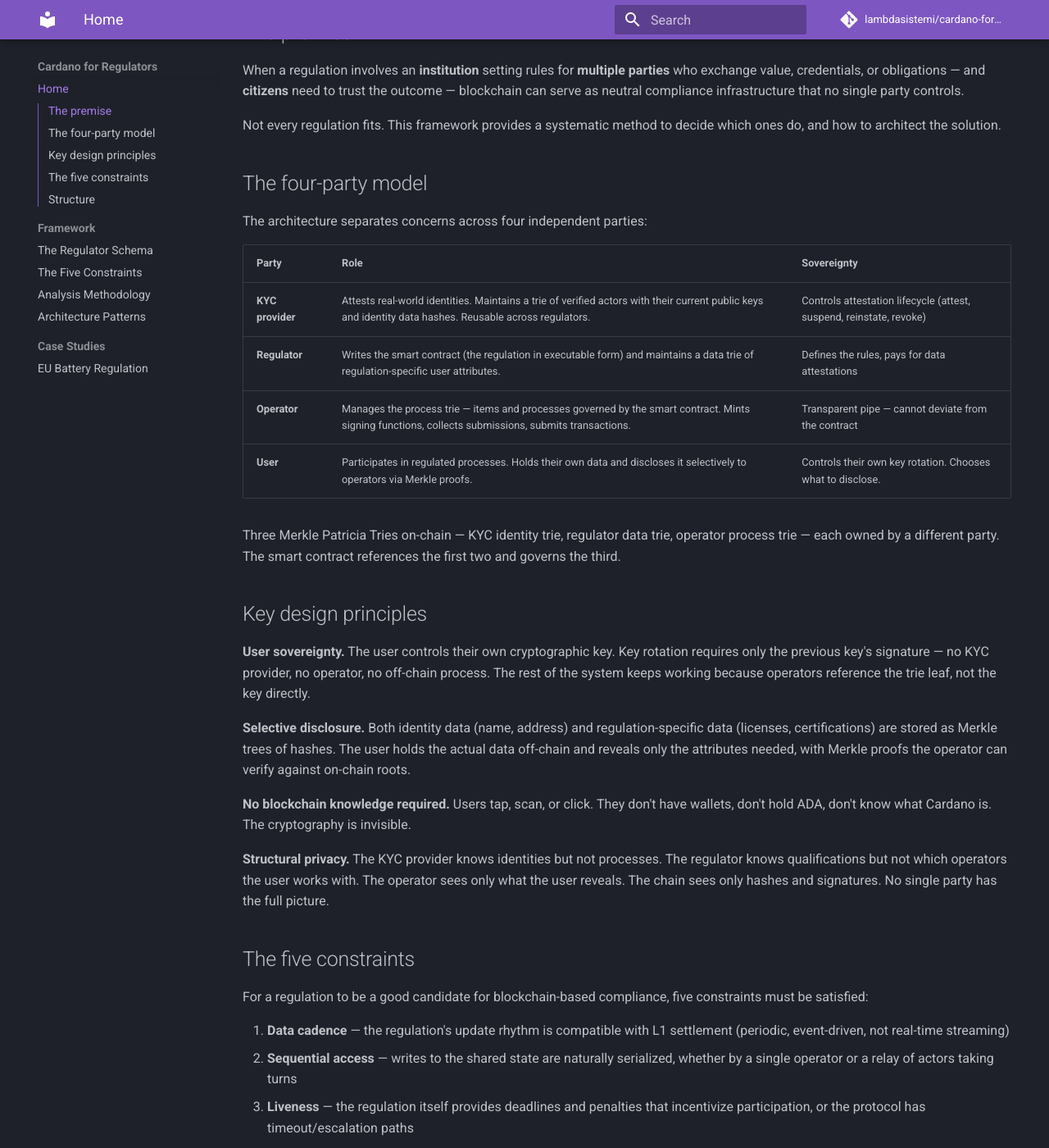
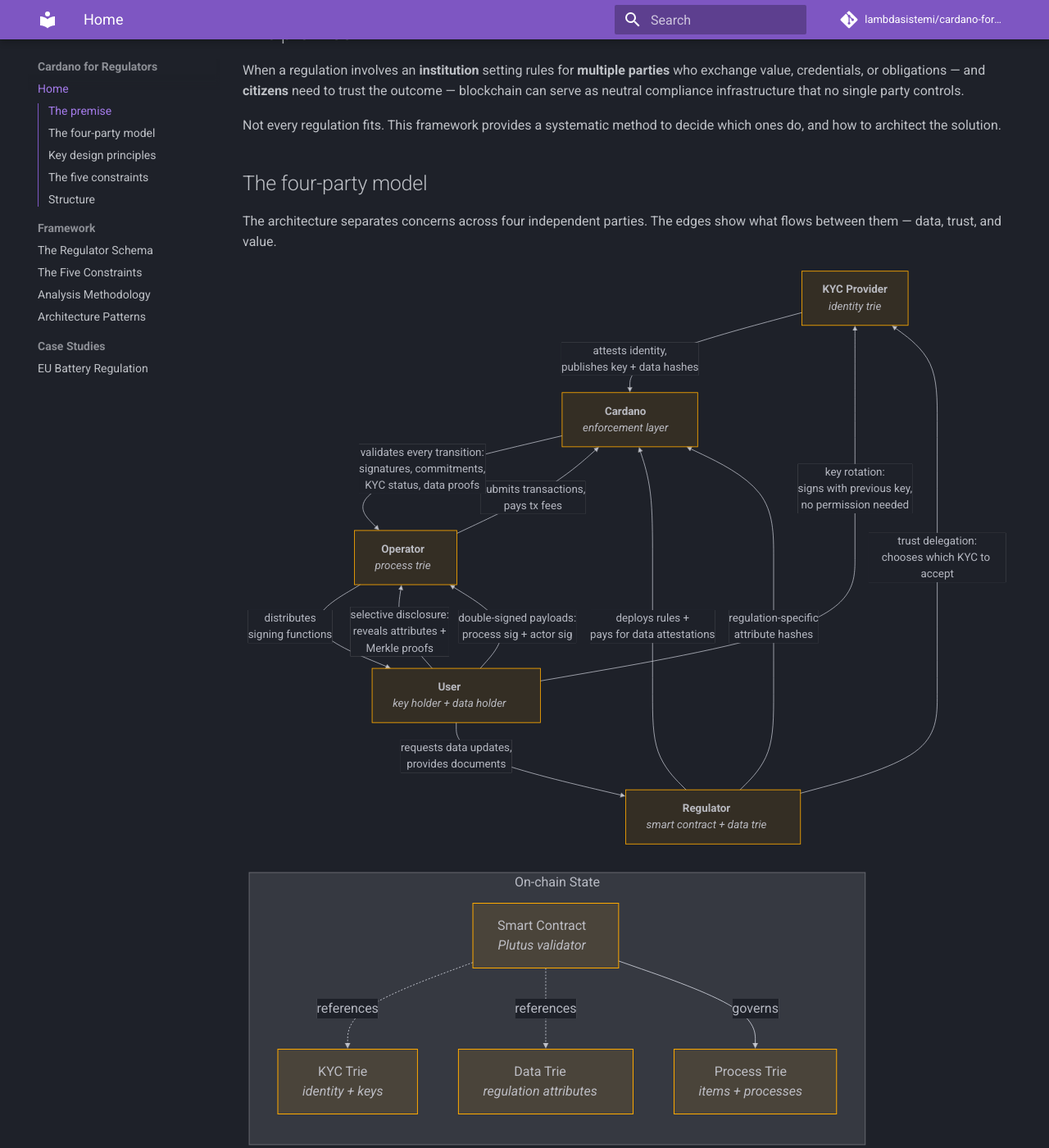
Before and after one commit to lambdasistemi/cardano-for-regulators, an MkDocs documentation site: the page built from docs/index.md, in a window 1280 px wide and 1400 px high, scrolled down 249 px. Shown: the whole window at 82% size. Built offline with MkDocs 1.6.1 and Material for MkDocs 9.7.7, drawn with Linux system fonts in a browser that asks for light colours; comment, search, counter and statistics services are not loaded; some of the changed lines change nothing that is shown; some of the changed text lies outside the part shown.

Commit message:
docs: add interaction diagrams with value flows to homepage
Two mermaid diagrams: the four-party interaction graph with labeled edges
showing trust delegation, data flows, signing, and fee payments; and
the on-chain state diagram showing the three tries and smart contract
references.

````diff
--- a/docs/index.md
+++ b/docs/index.md
@@ -16,7 +16,47 @@
 
 ## The four-party model
 
-The architecture separates concerns across four independent parties:
+The architecture separates concerns across four independent parties.
+The edges show what flows between them — data, trust, and value.
+
+```mermaid
+graph TB
+    KYC[<b>KYC Provider</b><br/><i>identity trie</i>]
+    REG[<b>Regulator</b><br/><i>smart contract + data trie</i>]
+    OP[<b>Operator</b><br/><i>process trie</i>]
+    U[<b>User</b><br/><i>key holder + data holder</i>]
+    CHAIN[<b>Cardano</b><br/><i>enforcement layer</i>]
+
+    REG -->|trust delegation:<br/>chooses which KYC to accept| KYC
+    REG -->|deploys rules +<br/>pays for data attestations| CHAIN
+    KYC -->|attests identity,<br/>publishes key + data hashes| CHAIN
+    OP -->|submits transactions,<br/>pays tx fees| CHAIN
+    CHAIN -->|validates every transition:<br/>signatures, commitments,<br/>KYC status, data proofs| OP
+
+    U -->|key rotation:<br/>signs with previous key,<br/>no permission needed| KYC
+    U -->|requests data updates,<br/>provides documents| REG
+    U -->|selective disclosure:<br/>reveals attributes +<br/>Merkle proofs| OP
+    OP -->|distributes<br/>signing functions| U
+    U -->|double-signed payloads:<br/>process sig + actor sig| OP
+    REG -->|regulation-specific<br/>attribute hashes| CHAIN
+```
+
+```mermaid
+graph LR
+    subgraph On-chain State
+        KT[KYC Trie<br/><i>identity + keys</i>]
+        DT[Data Trie<br/><i>regulation attributes</i>]
+        PT[Process Trie<br/><i>items + processes</i>]
+        SC[Smart Contract<br/><i>Plutus validator</i>]
+    end
+
+    SC -.->|references| KT
+    SC -.->|references| DT
+    SC -->|governs| PT
+```
+
+Three Merkle Patricia Tries on-chain — each owned by a different party,
+each serving a different concern:
 
 | Party | Role | Sovereignty |
 |-------|------|-------------|
@@ -24,10 +64,6 @@
 | **Regulator** | Writes the smart contract (the regulation in executable form) and maintains a data trie of regulation-specific user attributes. | Defines the rules, pays for data attestations |
 | **Operator** | Manages the process trie — items and processes governed by the smart contract. Mints signing functions, collects submissions, submits transactions. | Transparent pipe — cannot deviate from the contract |
 | **User** | Participates in regulated processes. Holds their own data and discloses it selectively to operators via Merkle proofs. | Controls their own key rotation. Chooses what to disclose. |
-
-Three Merkle Patricia Tries on-chain — KYC identity trie, regulator data
-trie, operator process trie — each owned by a different party. The smart
-contract references the first two and governs the third.
 
 ## Key design principles
 
````
